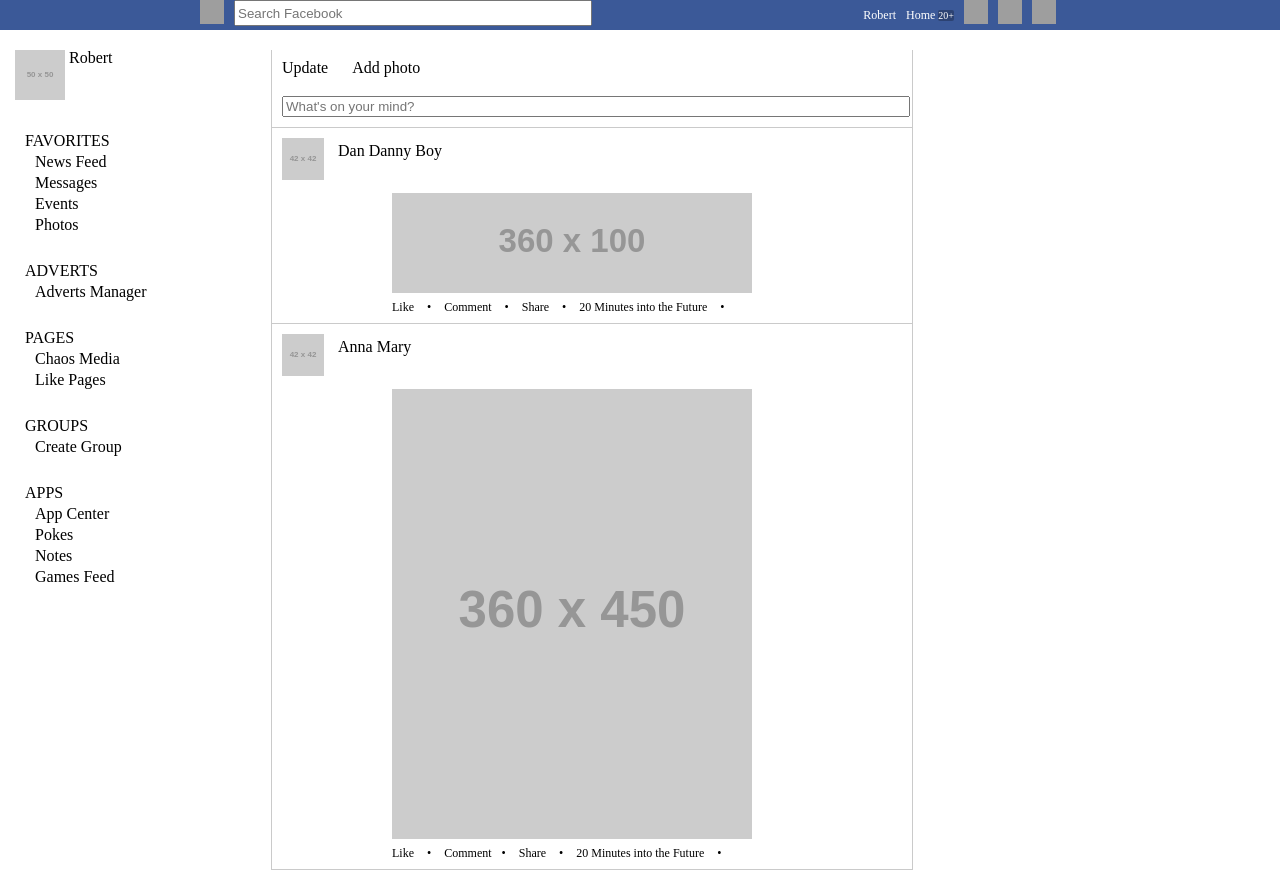
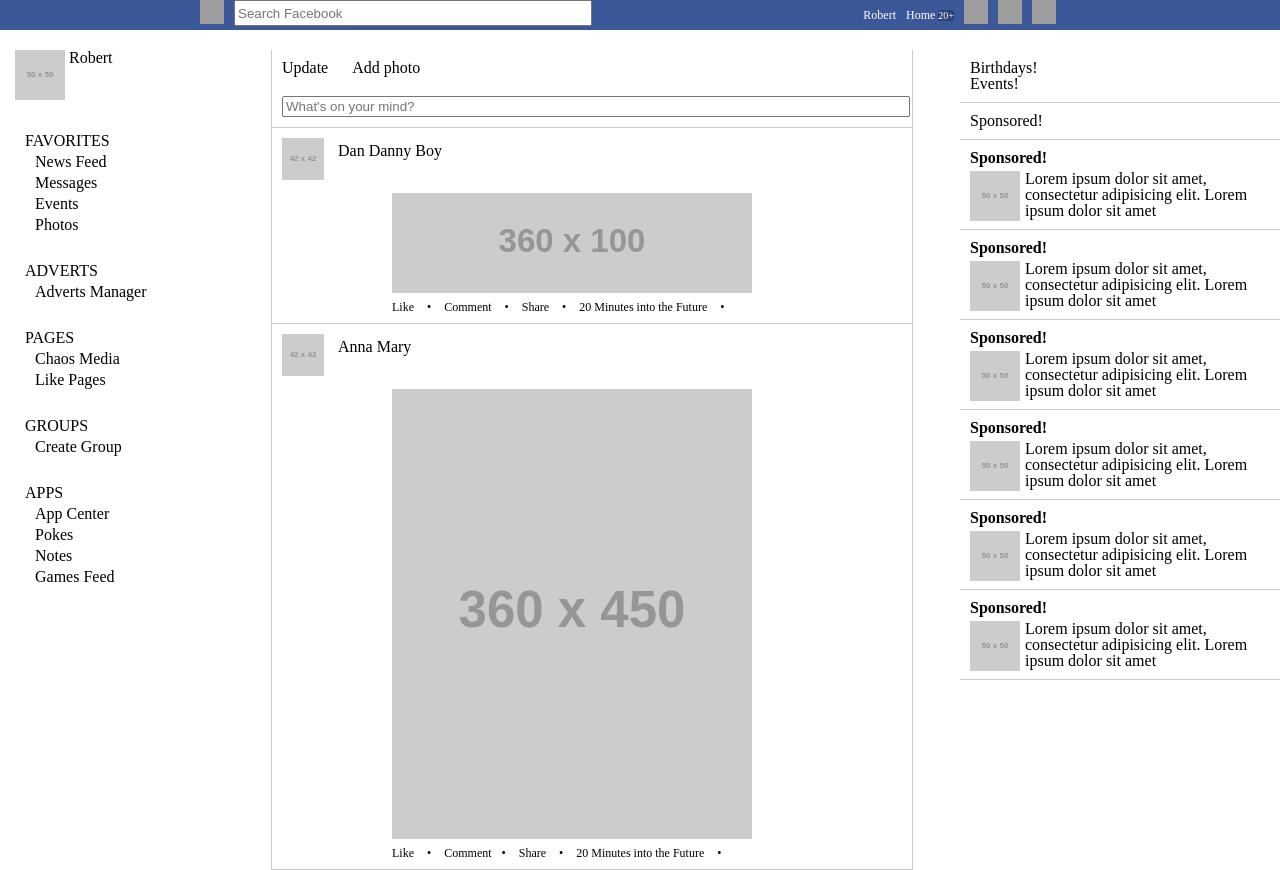
Before and after one commit to henaege/facebook-clone, a plain HTML site: page index.html in a window 1280 px wide. Drawn offline with Linux system fonts and the light colour scheme; grey boxes are pictures that could not be loaded; placeholder pictures from the web are drawn by us.

Commit message:
Improved layout

```diff
--- a/index.html
+++ b/index.html
@@ -125,10 +125,58 @@
 		</div>
 		<!-- right sidebar with friends info -->
 		<div id="right">
-		</div>
-	</div>
+            <div id="announcements">
+                <div class="announce-entry">Birthdays!</div>
+                <div class="announce-entry">Events!</div>
+            </div>
+            <div class="sponsored">
+                <div class="sponsor-entry">Sponsored!</div>
+                <div class="sponsor-entry">
+                    <div class="sponsor-title">Sponsored!</div>
+                    <div class="sponsor-img">
+                        <img src="http://placehold.it/50x50">
+                    </div>
+                    <div class="sponsor-text">Lorem ipsum dolor sit amet, consectetur adipisicing elit. Lorem ipsum dolor sit amet</div>
+                </div>
+                <div class="sponsor-entry">
+                    <div class="sponsor-title">Sponsored!</div>
+                    <div class="sponsor-img">
+                        <img src="http://placehold.it/50x50">
+                    </div>
+                    <div class="sponsor-text">Lorem ipsum dolor sit amet, consectetur adipisicing elit. Lorem ipsum dolor sit amet</div>
+                </div>
+                <div class="sponsor-entry">
+                    <div class="sponsor-title">Sponsored!</div>
+                    <div class="sponsor-img">
+                        <img src="http://placehold.it/50x50">
+                    </div>
+                    <div class="sponsor-text">Lorem ipsum dolor sit amet, consectetur adipisicing elit. Lorem ipsum dolor sit amet</div>
+                </div>
+                <div class="sponsor-entry">
+                    <div class="sponsor-title">Sponsored!</div>
+                    <div class="sponsor-img">
+                        <img src="http://placehold.it/50x50">
+                    </div>
+                    <div class="sponsor-text">Lorem ipsum dolor sit amet, consectetur adipisicing elit. Lorem ipsum dolor sit amet</div>
+                </div>
+                <div class="sponsor-entry">
+                    <div class="sponsor-title">Sponsored!</div>
+                    <div class="sponsor-img">
+                        <img src="http://placehold.it/50x50">
+                    </div>
+                    <div class="sponsor-text">Lorem ipsum dolor sit amet, consectetur adipisicing elit. Lorem ipsum dolor sit amet</div>
+                </div>
+                <div class="sponsor-entry">
+                    <div class="sponsor-title">Sponsored!</div>
+                    <div class="sponsor-img">
+                        <img src="http://placehold.it/50x50">
+                    </div>
+                    <div class="sponsor-text">Lorem ipsum dolor sit amet, consectetur adipisicing elit. Lorem ipsum dolor sit amet</div>
+                </div>
+            </div>
+        </div>
 
-</div>
+    </div>
 
 </body>
 </html>
--- a/styles.css
+++ b/styles.css
@@ -157,3 +157,30 @@
     margin-right: 10px;
 
 }
+
+#announcements, .sponsor-entry {
+    /*float: left;*/
+    display: block;
+    border-bottom: 1px #cacaca solid;
+    padding: 10px;
+
+}
+
+.sponsor-entry {
+
+}
+
+.sponsor-img {
+    float: left;
+    clear: right;
+    padding-right: 5px;
+}
+
+.sponsor-title {
+    font-weight: bold;
+    padding-bottom: 5px;
+}
+
+.sponsor-text {
+    vertical-align: middle;
+    margin-left: 5px;
```
